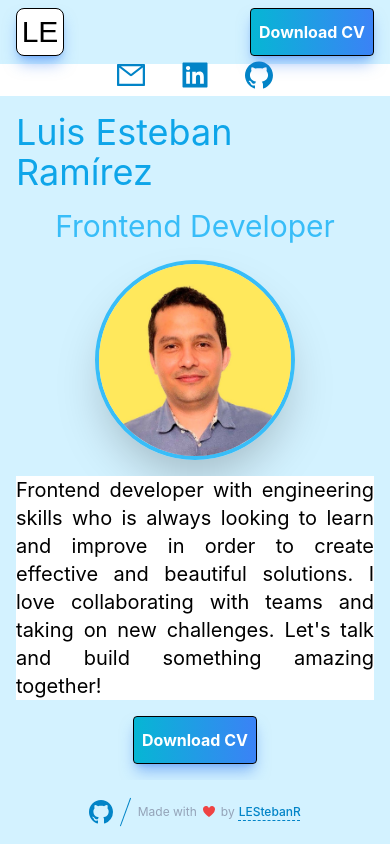
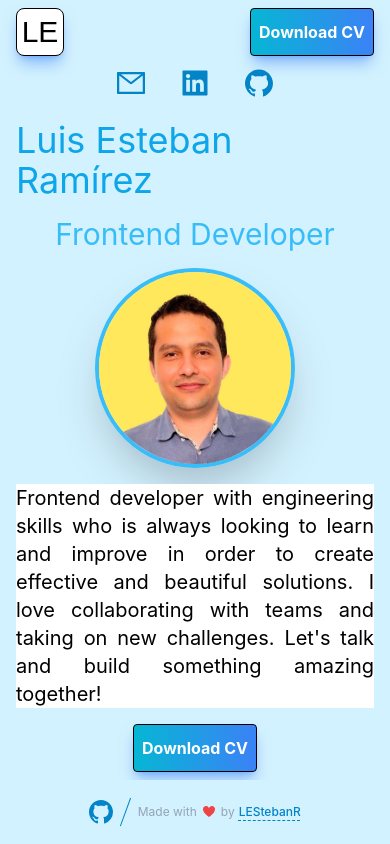
Before and after one commit to LEstebanR/lesteban, a Next.js app: page / in a window 390 px wide. Shown: the top 844 px of the page. Built offline with nearby package versions, Linux system fonts and the light colour scheme; a web font is replaced by a local one.

Commit message:
change header background

```diff
--- a/src/components/Contact.tsx
+++ b/src/components/Contact.tsx
@@ -1,10 +1,27 @@
-import React, { FC } from 'react'
+import React, { FC, useState, useEffect } from 'react'
 import { AiFillLinkedin, AiOutlineMail, AiFillGithub } from 'react-icons/ai'
 import Link from 'next/link'
 
 const ContactMobile = () => {
+  const [isScrolled, setIsScrolled] = useState(false)
+
+  useEffect(() => {
+    const handleScroll = (): void => {
+      const scrollTop = window.pageYOffset || document.documentElement.scrollTop
+      setIsScrolled(scrollTop > 0)
+    }
+
+    window.addEventListener('scroll', handleScroll)
+    return () => {
+      window.removeEventListener('scroll', handleScroll)
+    }
+  }, [])
   return (
-    <div className="md:hidden w-screen z-10 sticky bg-white">
+    <div
+      className={`md:hidden w-screen z-10 sticky pt-2 ${
+        isScrolled ? 'bg-white border-b border-black' : 'bg-background'
+      }`}
+    >
       <div className="h-2/3 flex justify-center items-center z-10 sticky">
         <ul className="flex gap-8">
           <li>
--- a/src/components/Header/Header.tsx
+++ b/src/components/Header/Header.tsx
@@ -1,4 +1,4 @@
-import React, { FC } from 'react'
+import React, { FC, useState, useEffect } from 'react'
 import MobileMenu from './MobileMenu'
 import DesktopMenu from './DesktopMenu'
 import Logo from '../Logo'
@@ -7,8 +7,25 @@ import Button from '../UI/Button'
 import Contact from '../Contact'
 
 const Header: FC = () => {
+  const [isScrolled, setIsScrolled] = useState(false)
+
+  useEffect(() => {
+    const handleScroll = (): void => {
+      const scrollTop = window.pageYOffset || document.documentElement.scrollTop
+      setIsScrolled(scrollTop > 0)
+    }
+
+    window.addEventListener('scroll', handleScroll)
+    return () => {
+      window.removeEventListener('scroll', handleScroll)
+    }
+  }, [])
   return (
-    <header className="w-full h-16 sticky top-0 z-50 flex justify-between items-center md:px-20 bg-backgorund px-4 py-2">
+    <header
+      className={`w-full h-16 sticky top-0 z-50 flex justify-between items-center md:px-20  px-4 py-2 ${
+        isScrolled ? 'bg-white md:border-b md:border-black' : 'bg-backgorund'
+      }`}
+    >
       <div>
         <Logo />
       </div>
```
